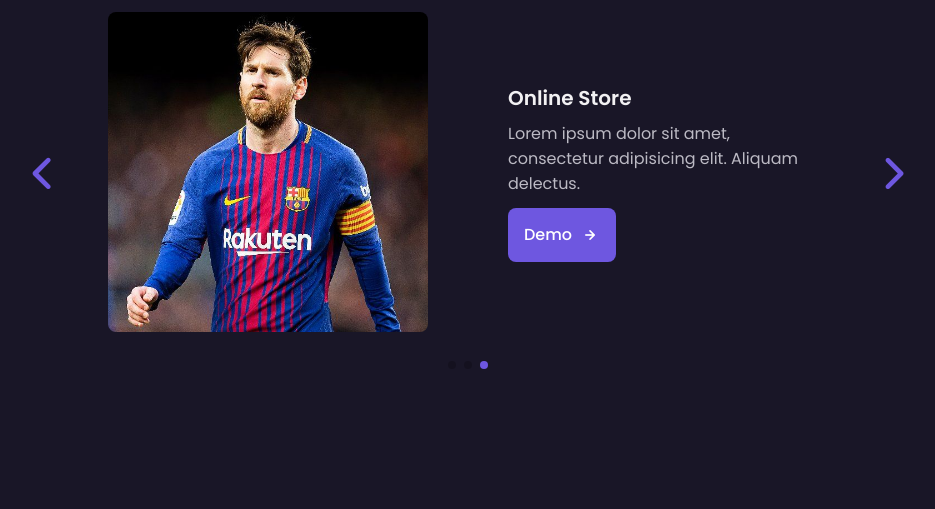
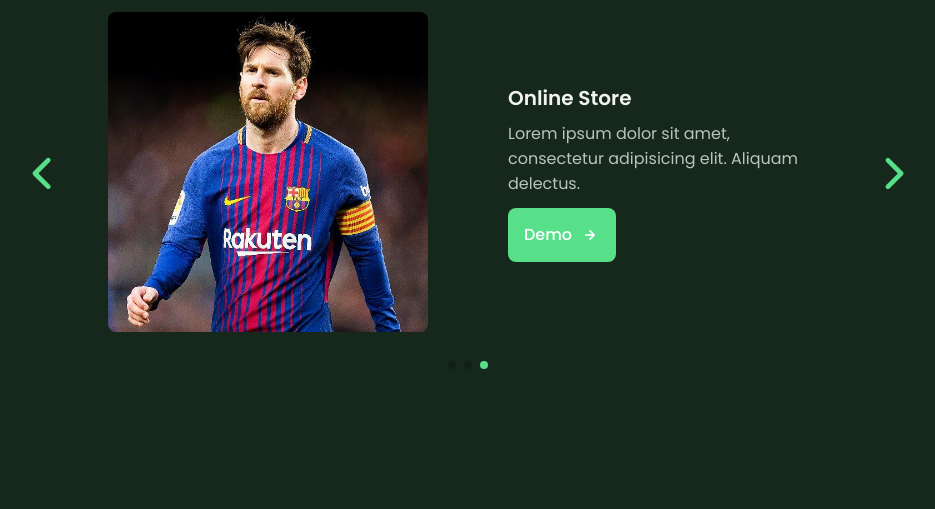
Before and after one commit to Asadbek-Qozaqov/My-portfolio, a plain HTML site: page index.html in a window 1280 px wide. Shown: the part 3140-3649 px from the top of the page, without its empty margins (172-1107 px from the left). Drawn offline with nearby package versions, Linux system fonts and the light colour scheme.

Commit message:
add color

```diff
--- a/style/style.css
+++ b/style/style.css
@@ -9,7 +9,7 @@
     /*================= ranglar ================*/
 
     /*    eng sevimli rang bunda rangni o'zgartirish mumkun*/
-    --hue-color: 250; /*  purpe 250 -green 142 -blue 230 -pink 340  */
+    --hue-color: 142; /*  purpe 250 -green 142 -blue 230 -pink 340  */
 
     /*  hsl rang turlari bu yerda barcha saytga kerak ranglar mavjud*/
     --first-color: hsl(var(--hue-color), 69%, 61%);
```
